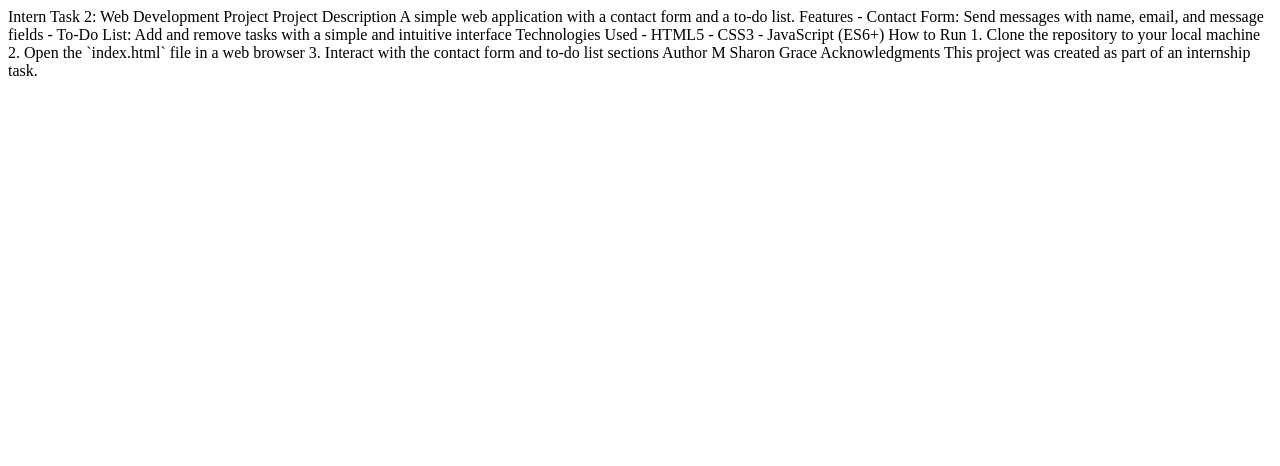
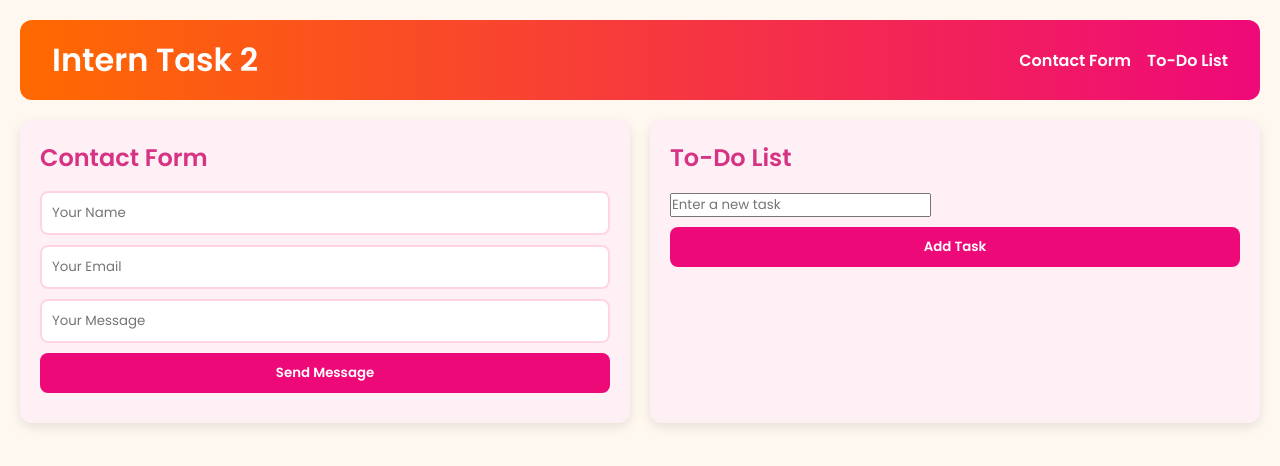
Before and after one commit to Grace-33-20/Task-2, a plain HTML site: page index.html in a window 1280 px wide. Drawn offline with Linux system fonts and the light colour scheme.

Commit message:
Update index.html

```diff
--- a/index.html
+++ b/index.html
@@ -1,24 +1,180 @@
-Intern Task 2: Web Development Project
+<!DOCTYPE html>
+<html lang="en">
+<head>
+  <meta charset="UTF-8" />
+  <meta name="viewport" content="width=device-width, initial-scale=1.0" />
+  <title>Intern Task 2 - Web Development</title>
+  <link href="https://fonts.googleapis.com/css2?family=Poppins:wght@400;600&display=swap" rel="stylesheet">
+  <style>
+    * {
+      box-sizing: border-box;
+      margin: 0;
+      padding: 0;
+      font-family: 'Poppins', sans-serif;
+    }
+    body {
+      background: #fff8f0;
+      color: #2c3e50;
+      padding: 20px;
+    }
+    header {
+      display: flex;
+      justify-content: space-between;
+      align-items: center;
+      background: linear-gradient(90deg, #ff6a00 0%, #ee0979 100%);
+      color: white;
+      padding: 1rem 2rem;
+      border-radius: 12px;
+      margin-bottom: 20px;
+    }
+    nav {
+      display: flex;
+      gap: 1rem;
+    }
+    nav a {
+      color: white;
+      text-decoration: none;
+      font-weight: bold;
+    }
+    .container {
+      display: grid;
+      grid-template-columns: 1fr 1fr;
+      gap: 20px;
+    }
+    .form-section, .todo-section {
+      background: #fff0f5;
+      border-radius: 12px;
+      padding: 20px;
+      box-shadow: 0 4px 12px rgba(0,0,0,0.1);
+    }
+    h2 {
+      margin-bottom: 1rem;
+      color: #d63384;
+    }
+    form input, form button {
+      width: 100%;
+      padding: 10px;
+      margin-bottom: 10px;
+      border: 2px solid #ffd6e0;
+      border-radius: 8px;
+    }
+    form button {
+      background: #ee0979;
+      color: white;
+      border: none;
+      font-weight: bold;
+      cursor: pointer;
+    }
+    form button:hover {
+      background: #ff6a00;
+    }
+    .todo-section button {
+      background: #ee0979;
+      color: white;
+      border: none;
+      padding: 10px;
+      width: 100%;
+      border-radius: 8px;
+      font-weight: bold;
+      cursor: pointer;
+      margin-top: 10px;
+    }
+    .todo-section button:hover {
+      background: #ff6a00;
+    }
+    .todo-list {
+      list-style: none;
+      margin-top: 10px;
+    }
+    .todo-item {
+      display: flex;
+      justify-content: space-between;
+      padding: 10px;
+      background: #ffe6f0;
+      margin-bottom: 10px;
+      border-radius: 8px;
+    }
+    .todo-item button {
+      background: #c82333;
+      color: white;
+      border: none;
+      padding: 5px 10px;
+      border-radius: 5px;
+      cursor: pointer;
+    }
+    @media (max-width: 768px) {
+      .container {
+        grid-template-columns: 1fr;
+      }
+    }
+  </style>
+</head>
+<body>
+  <header>
+    <h1>Intern Task 2</h1>
+    <nav>
+      <a href="#form">Contact Form</a>
+      <a href="#todo">To-Do List</a>
+    </nav>
+  </header>
 
-Project Description
-A simple web application with a contact form and a to-do list.
+  <div class="container">
+    <div class="form-section" id="form">
+      <h2>Contact Form</h2>
+      <form id="contactForm">
+        <input type="text" id="name" placeholder="Your Name" required />
+        <input type="email" id="email" placeholder="Your Email" required />
+        <input type="text" id="message" placeholder="Your Message" required />
+        <button type="submit">Send Message</button>
+      </form>
+    </div>
 
-Features
-- Contact Form: Send messages with name, email, and message fields
-- To-Do List: Add and remove tasks with a simple and intuitive interface
+    <div class="todo-section" id="todo">
+      <h2>To-Do List</h2>
+      <input type="text" id="taskInput" placeholder="Enter a new task" />
+      <button onclick="addTask()">Add Task</button>
+      <ul class="todo-list" id="taskList"></ul>
+    </div>
+  </div>
 
-Technologies Used
-- HTML5
-- CSS3
-- JavaScript (ES6+)
+  <script>
+    // Form Validation
+    document.getElementById('contactForm').addEventListener('submit', function(e) {
+      e.preventDefault();
+      const name = document.getElementById('name').value.trim();
+      const email = document.getElementById('email').value.trim();
+      const message = document.getElementById('message').value.trim();
+      const emailRegex = /^[^\s@]+@[^\s@]+\.[^\s@]+$/;
 
-How to Run
-1. Clone the repository to your local machine
-2. Open the `index.html` file in a web browser
-3. Interact with the contact form and to-do list sections
+      if (!name || !email || !message) {
+        alert('Please fill in all fields.');
+        return;
+      }
+      if (!emailRegex.test(email)) {
+        alert('Please enter a valid email address.');
+        return;
+      }
+      alert('Message sent successfully!');
+      this.reset();
+    });
 
-Author
-M Sharon Grace
+    // To-Do List
+    function addTask() {
+      const taskInput = document.getElementById('taskInput');
+      const taskList = document.getElementById('taskList');
+      const taskText = taskInput.value.trim();
 
-Acknowledgments
-This project was created as part of an internship task.
+      if (!taskText) {
+        alert('Please enter a task.');
+        return;
+      }
+
+      const li = document.createElement('li');
+      li.className = 'todo-item';
+      li.innerHTML = `${taskText} <button onclick="this.parentElement.remove()">Remove</button>`;
+      taskList.appendChild(li);
+      taskInput.value = '';
+    }
+  </script>
+</body>
+</html>
```
